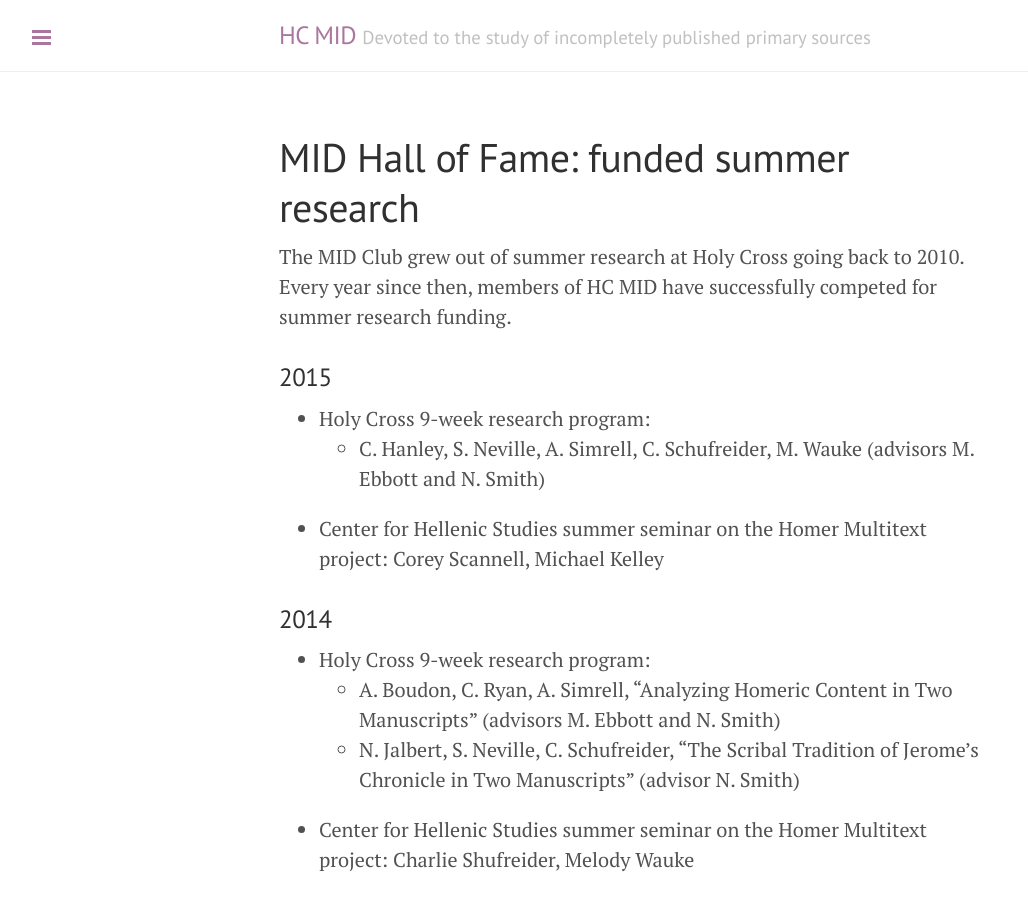
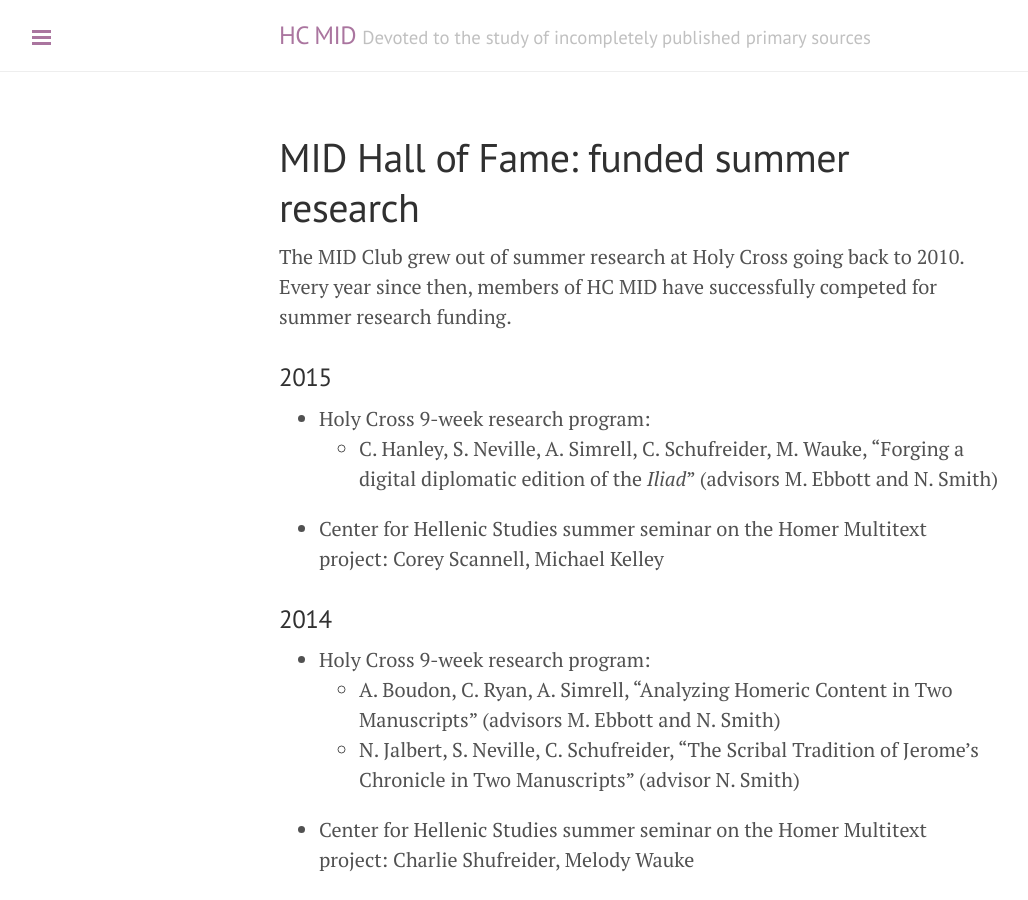
Before and after one commit to HCMID/HCMID.github.io, a Jekyll site: the page built from hof/grants.md, in a window 1280 px wide and 900 px high. Shown: the whole window, without its empty margins (1-1029 px from the left). Built offline with Jekyll 4.4.1, drawn with Linux system fonts in a browser that asks for light colours.

Commit message:
Add title

```diff
--- a/hof/grants.md
+++ b/hof/grants.md
@@ -9,7 +9,7 @@
 ### 2015 ###
 
 - Holy Cross 9-week research program:
-    - C. Hanley, S. Neville, A. Simrell, C. Schufreider, M. Wauke (advisors M. Ebbott and N. Smith)
+    - C. Hanley, S. Neville, A. Simrell, C. Schufreider, M. Wauke, "Forging a digital diplomatic edition of the *Iliad*" (advisors M. Ebbott and N. Smith)
 
 
 - Center for Hellenic Studies summer seminar on the Homer Multitext project:  Corey Scannell, Michael Kelley
```
